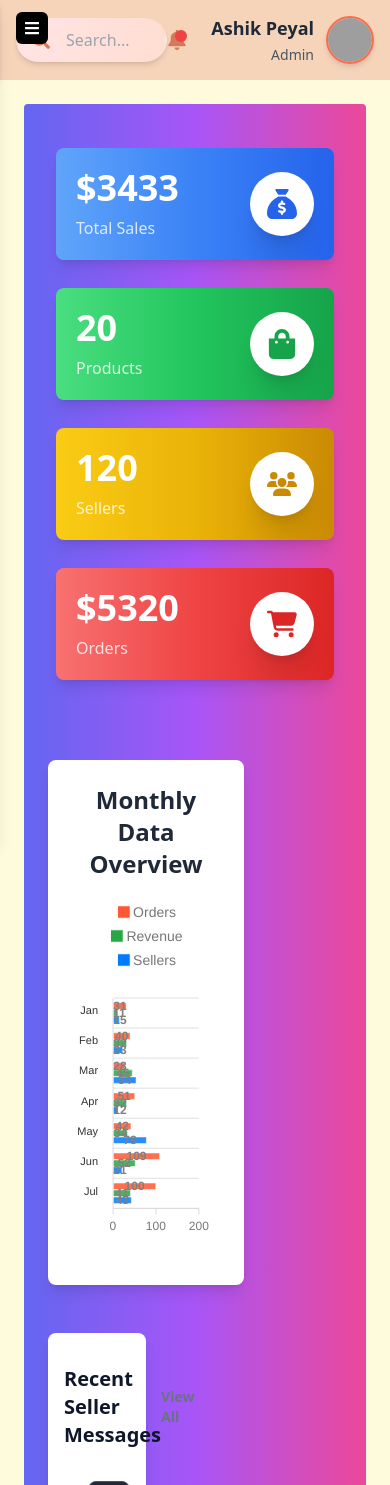
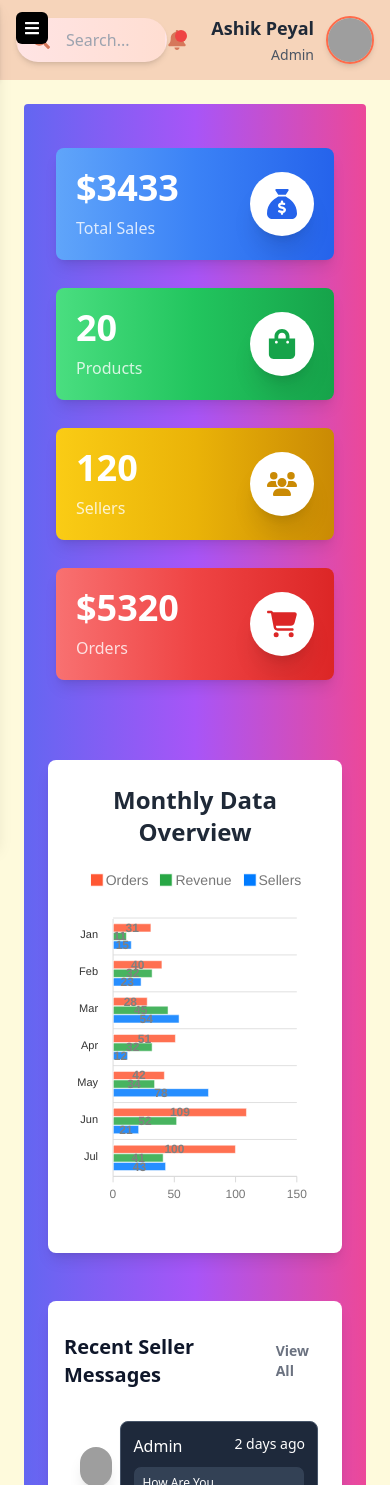
Before and after one commit to AshikurZaman01/Multi-Vendor-Ecommerce-Website-MERN, a React (Vite) app in the folder Front End/: page /admin/dashboard in a window 390 px wide. Shown: the top 1485 px of the page. Built offline with nearby package versions, Linux system fonts and the light colour scheme; grey boxes are pictures that could not be loaded.

Commit message:
add Admin Dashboard responsive

```diff
--- a/Front End/src/Components/Views/Auth/Admin/AdminDashboard/AdminDashboard.jsx
+++ b/Front End/src/Components/Views/Auth/Admin/AdminDashboard/AdminDashboard.jsx
@@ -11,11 +11,12 @@ const AdminDashboard = () => {
             </div>
 
             <div className="flex justify-between items-start gap-5 flex-col md:flex-row ">
-                <div className="w-8/12 h-full">
+
+                <div className="w-full md:w-8/12 h-full">
                     <AdminDashboardChart />
                 </div>
 
-                <div className="w-4/12 h-full">
+                <div className="w-full md:w-4/12 h-full">
                     <RecentSellerMsg />
                 </div>
             </div>
```
